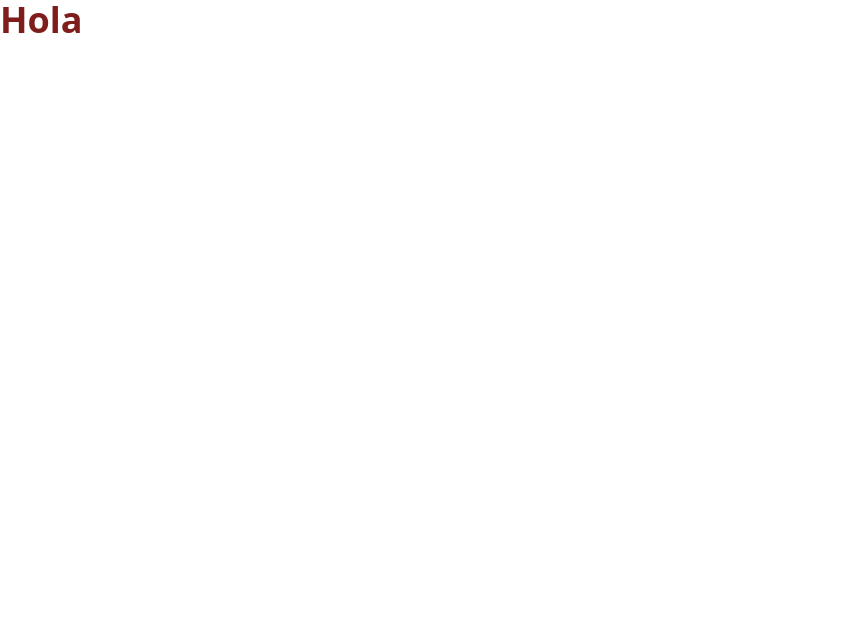
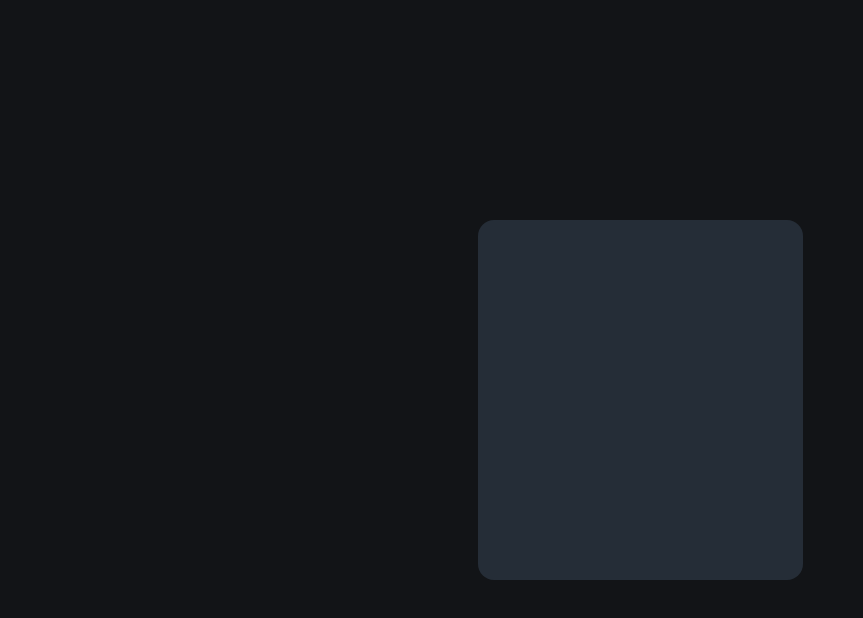
Before and after one commit to OTF31/interactive-rating-component, a React (Create React App) app: page / in a window 1280 px wide. Shown: the top 618 px of the page, without its empty margins (0-863 px from the left). Built offline with nearby package versions, Linux system fonts and the light colour scheme.

Commit message:
Add body app

```diff
--- a/src/App.js
+++ b/src/App.js
@@ -1,9 +1,21 @@
-function App() {
+// bg-[#252D37] dark blue
+
+const App = () => {
   return (
-    <div className="text-red-900 text-4xl font-bold mx-auto container">
-      Hola
+    <div className="w-full h-screen bg-[#121417] flex justify-center items-center">
+      <div className="bg-[#252D37] w-[325px] h-[360px] rounded-2xl">
+        {/*Star*/}
+
+        {/*Title*/}
+
+        {/*Paragraph*/}
+
+        {/*Buttons*/}
+
+        {/*Sumbit*/}
+      </div>
     </div>
   );
-}
+};
 
 export default App;
```
